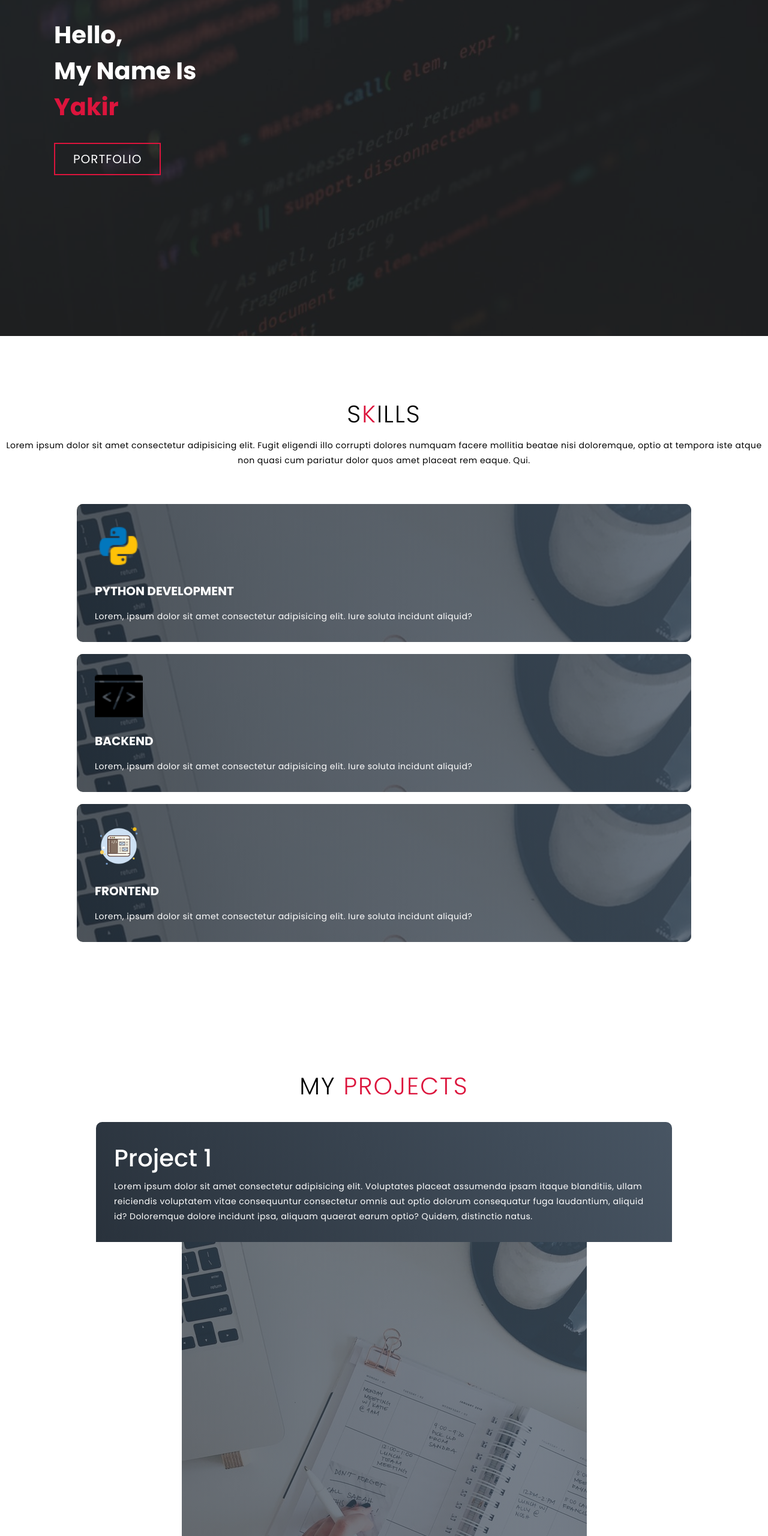
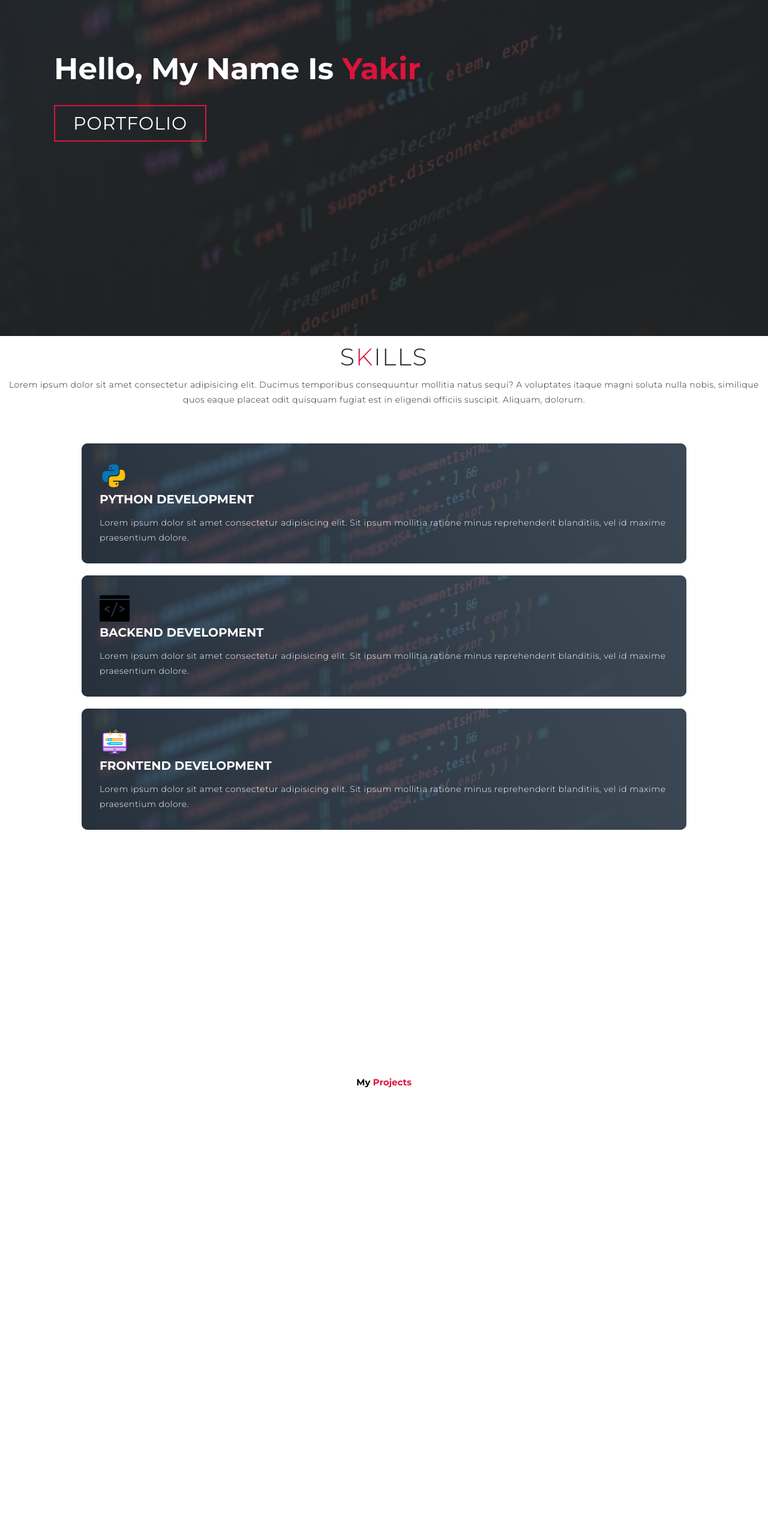
Before and after one commit to Yakir13/Portfolio, a plain HTML site: page index.html in a window 1280 px wide. Shown: the part 240-2800 px from the top of the page at 60% size. After the commit the page ends 2443 px from the top, so only its background shows below. Drawn offline with Linux system fonts and the light colour scheme.

Commit message:
projects

```diff
--- a/index.html
+++ b/index.html
@@ -1,46 +1,54 @@
 <!DOCTYPE html>
 <html lang="en">
+
 <head>
     <meta charset="UTF-8">
     <meta name="viewport" content="width=device-width, initial-scale=1.0">
     <link rel="stylesheet" href="style.css">
-    <title>Porfilio</title>
+    <title>Portfolio</title>
 </head>
+
 <body>
     <!-- Hero -->
     <section id="hero">
         <div class="hero container">
             <div>
-                <h1>Hello, <span></span></h1>
-                <h1>My Name Is <span></span></h1>
-                <h1>Yakir <span></span></h1>
+                <h1>Hello, My Name Is <span>Yakir</span></h1>
                 <a href="#" type="button" class="cta">Portfolio</a>
             </div>
         </div>
     </section>
     <!-- End Hero -->
+
     <!-- Skills -->
     <section id="skills">
         <div class="skills container">
             <div class="skill-top">
                 <h1 class="section-title">S<span>k</span>ills</h1>
-                <p>Lorem ipsum dolor sit amet consectetur adipisicing elit. Fugit eligendi illo corrupti dolores numquam facere mollitia beatae nisi doloremque, optio at tempora iste atque non quasi cum pariatur dolor quos amet placeat rem eaque. Qui.</p>
+                <p>Lorem ipsum dolor sit amet consectetur adipisicing elit. Ducimus temporibus consequuntur mollitia
+                    natus sequi? A voluptates itaque magni soluta nulla nobis, similique quos eaque placeat odit
+                    quisquam fugiat est in eligendi officiis suscipit. Aliquam, dolorum.</p>
             </div>
             <div class="skill-bottom">
                 <div class="skill-item">
                     <div class="icon"><img src="./img/icons8-python-48.png" alt=""></div>
                     <h2>Python Development</h2>
-                    <p>Lorem, ipsum dolor sit amet consectetur adipisicing elit. Iure soluta incidunt aliquid?</p>
+                    <p>Lorem ipsum dolor sit amet consectetur adipisicing elit. Sit ipsum mollitia ratione minus
+                        reprehenderit blanditiis, vel id maxime praesentium dolore.</p>
                 </div>
                 <div class="skill-item">
                     <div class="icon"><img src="./img/icons8-backend-50.png" alt=""></div>
-                    <h2>Backend</h2>
-                    <p>Lorem, ipsum dolor sit amet consectetur adipisicing elit. Iure soluta incidunt aliquid?</p>
+                    <h2>Backend Development</h2>
+                    <p>Lorem ipsum dolor sit amet consectetur adipisicing elit. Sit ipsum mollitia ratione minus
+                        reprehenderit
+                        blanditiis, vel id maxime praesentium dolore.</p>
                 </div>
                 <div class="skill-item">
-                    <div class="icon"><img src="./img/icons8-frontend-100.png" alt=""></div>
-                    <h2>Frontend</h2>
-                    <p>Lorem, ipsum dolor sit amet consectetur adipisicing elit. Iure soluta incidunt aliquid?</p>
+                    <div class="icon"><img src="./img/icons8-frontend-development-50.png" alt=""></div>
+                    <h2>Frontend Development</h2>
+                    <p>Lorem ipsum dolor sit amet consectetur adipisicing elit. Sit ipsum mollitia ratione minus
+                        reprehenderit
+                        blanditiis, vel id maxime praesentium dolore.</p>
                 </div>
             </div>
         </div>
@@ -49,63 +57,17 @@
 
     <!-- Projects -->
     <section id="projects">
-        <div class="projects container">
-            <div class="project-header">
-                <h1 class="section-title">My <span>Projects</span></h1>
-            </div>
-            <div class="all-projects">
-                <div class="project-item">
-                    <div class="project-info">
-                        <h1>Project 1</h1>
-                        <p>Lorem ipsum dolor sit amet consectetur adipisicing elit. Voluptates placeat assumenda ipsam itaque blanditiis, ullam reiciendis voluptatem vitae consequuntur consectetur omnis aut optio dolorum consequatur fuga laudantium, aliquid id? Doloremque dolore incidunt ipsa, aliquam quaerat earum optio? Quidem, distinctio natus.</p>
-                    </div>
-                    <div class="project-img">
-                        <img src="./img/img-1.png" alt="img">
-                    </div>
+        <div class="projects">
+            <div class="projects container">
+                <div class="projects-header">
+                    <h1 class="section-title">My <span>Projects</span></h1>
                 </div>
-                <div class="project-item">
-                    <div class="project-info">
-                        <h1>Project 2</h1>
-                        <p>Lorem ipsum dolor sit amet consectetur adipisicing elit. Voluptates placeat assumenda ipsam itaque
-                            blanditiis, ullam reiciendis voluptatem vitae consequuntur consectetur omnis aut optio dolorum consequatur
-                            fuga laudantium, aliquid id? Doloremque dolore incidunt ipsa, aliquam quaerat earum optio? Quidem,
-                            distinctio natus.</p>
-                    </div>
-                    <div class="project-img">
-                        <img src="./img/img-1.png" alt="img">
-                    </div>
-                </div>
-                <div class="project-item">
-                    <div class="project-info">
-                        <h1>Project 3</h1>
-                        <p>Lorem ipsum dolor sit amet consectetur adipisicing elit. Voluptates placeat assumenda ipsam itaque
-                            blanditiis, ullam reiciendis voluptatem vitae consequuntur consectetur omnis aut optio dolorum consequatur
-                            fuga laudantium, aliquid id? Doloremque dolore incidunt ipsa, aliquam quaerat earum optio? Quidem,
-                            distinctio natus.</p>
-                        </div>
-                        <div class="project-img">
-                            <img src="./img/img-1.png" alt="img">
-                        </div>
-                </div>
-                <div class="project-item">
-                    <div class="project-info">
-                        <h1>Project 4</h1>
-                        <p>Lorem ipsum dolor sit amet consectetur adipisicing elit. Voluptates placeat assumenda ipsam itaque
-                            blanditiis, ullam reiciendis voluptatem vitae consequuntur consectetur omnis aut optio dolorum consequatur
-                            fuga laudantium, aliquid id? Doloremque dolore incidunt ipsa, aliquam quaerat earum optio? Quidem,
-                            distinctio natus.</p>
-                    </div>
-                    <div class="project-img">
-                        <img src="./img/img-1.png" alt="img">
-                    </div>
-                </div>
+                <div class="all-projects"></div>
             </div>
         </div>
     </section>
     <!-- End Projects -->
+    <script src="script.js"></script>
+</body>
 
-    <!-- About -->
-
-    <!-- End About -->
-</body>
 </html>
--- a/style.css
+++ b/style.css
@@ -1,4 +1,4 @@
-@import url('https://fonts.googleapis.com/css2?family=Poppins:ital,wght@0,100;0,200;0,300;0,400;0,500;0,600;0,700;0,800;0,900;1,100;1,200;1,300;1,400;1,500;1,600;1,700;1,800;1,900&display=swap');
+@import url('https://fonts.googleapis.com/css2?family=Montserrat:ital,wght@0,100..900;1,100..900&family=Open+Sans:ital,wght@0,300..800;1,300..800&display=swap');
 
 * {
     box-sizing: border-box;
@@ -7,20 +7,24 @@
 }
 
 html {
+    font-family: 'Montserrat', sans-serif;
     font-size: 10px;
-    font-family: 'Poppins', sans-serif;
 }
 
 a {
     text-decoration: none;
 }
 
+span {
+    color: crimson;
+}
+
 .container {
+    min-height: 100vh;
+    width: 100%;
     display: flex;
     align-items: center;
     justify-content: center;
-    min-height: 100vh;
-    width: 100%;
 }
 
 img {
@@ -30,33 +34,19 @@ img {
 }
 
 p {
-    color: black;
+    color: #252525;
     font-size: 1.4rem;
     margin-top: 5px;
     line-height: 2.5rem;
-    font-weight: 300px;
+    font-weight: 300;
     letter-spacing: .05rem;
-}
-
-.section-title {
-    font-size: 4rem;
-    font-weight: 300;
-    color: black;
-    margin-bottom: 10px;
-    text-transform: uppercase;
-    letter-spacing: .2rem;
-    text-align: center;
-}
-
-.section-title span {
-    color: crimson;
 }
 
 /* Hero */
 #hero {
     background-image: url(./img/hero-bg.jpg);
+    background-position: top-center;
     background-size: cover;
-    background-position: top center;
     position: relative;
     z-index: 1;
 }
@@ -68,8 +58,8 @@ p {
     top: 0;
     height: 100%;
     width: 100%;
-    background-color: #212121;
-    opacity: .8;
+    background-color: #252525;
+    opacity: .7;
     z-index: -1;
 }
 
@@ -80,59 +70,21 @@ p {
     justify-content: flex-start;
 }
 
-.hero h1 {
+#hero h1 {
     display: block;
     width: fit-content;
-    font-size: 4rem;
+    font-size: 5rem;
     position: relative;
-    color: transparent;
-    animation: text_reveal .5s ease forwards;
-    animation-delay: 1ss;
-}
-
-#hero h1:nth-child(1) {
-    animation-delay: 1s;
-}
-
-#hero h1:nth-child(2) {
-    animation-delay: 2s;
-}
-
-#hero h1:nth-child(3) {
-    animation: text_reveal_name .5s ease forwards;
-    animation-delay: 3s;
-}
-
-#hero h1 span {
-    position: absolute;
-    top: 0;
-    left: 0;
-    height: 100%;
-    width: 0;
-    background-color: crimson;
-    animation: text_reveal_box 1s ease;
-    animation-delay: .3s;
-}
-
-#hero h1:nth-child(1) span {
-    animation-delay: .5s;
-}
-
-#hero h1:nth-child(2) span {
-    animation-delay: 1.5s;
-}
-
-#hero h1:nth-child(3) span {
-    animation-delay: 2.5s;
+    color: #fff;
 }
 
 #hero .cta {
     display: inline-block;
     padding: 10px 30px;
-    color: white;
+    color: #fff;
     background-color: transparent;
     border: 2px solid crimson;
-    font-size: 2rem;
+    font-size: 3rem;
     text-transform: uppercase;
     letter-spacing: .1rem;
     margin-top: 30px;
@@ -141,20 +93,43 @@ p {
 }
 
 #hero .cta:hover {
-    color: white;
+    color: #fff;
     background-color: crimson;
 }
-/* End Hero  */
 
-/* Skills */
+/* End Hero */
+
+/* Skill */
 #skills .skills {
     flex-direction: column;
     text-align: center;
     max-width: 1500px;
     margin: 0 auto;
-    padding: 100px 0;
+    padding: 10px;
 }
 
+#skills .section-title {
+    font-size: 4rem;
+    font-weight: 300;
+    color: #252525;
+    margin-bottom: 10px;
+    text-transform: uppercase;
+    letter-spacing: .2rem;
+    text-align: center;
+}
+
+#skills .section-title span {
+    color: crimson;
+}
+
+#skills .skill-top p {
+    color: #252525;
+    font-size: 1.4rem;
+    margin-top: 5px;
+    line-height: 2.5rem;
+    font-weight: 300;
+    letter-spacing: .05rem;
+}
 
 #skills .skill-bottom {
     display: flex;
@@ -165,7 +140,6 @@ p {
 }
 
 #skills .skill-item {
-    background-image: url(./img/img-1.png);
     flex-basis: 80%;
     display: flex;
     align-items: flex-start;
@@ -173,6 +147,7 @@ p {
     flex-direction: column;
     padding: 30px;
     border-radius: 10px;
+    background-image: url(./img/hero-bg.jpg);
     background-size: cover;
     margin: 10px 5%;
     position: relative;
@@ -192,126 +167,20 @@ p {
     z-index: -1;
 }
 
-#skills .skill-bottom .icon {
-    height: 80px;
-    width: 80px;
-    margin-bottom: 20px;
-}
-
 #skills .skill-item h2 {
     font-size: 2rem;
-    color: white;
+    color: #fff;
     margin-bottom: 10px;
     text-transform: uppercase;
 }
 
-#skills .skill-item p {
-    color: white;
+#skills .skill-bottom p {
+    color: #fff;
     text-align: left;
 }
+
 /* End Skills */
 
 /* Projects */
-#projects .projects {
-    flex-direction: column;
-    max-width: 1200px;
-    margin: 0 auto;
-    padding: 100px 0;
-}
 
-#projects .projects-header h1 {
-    margin-bottom: 50px;
-}
-
-#projects .all-projects {
-    display: flex;
-    align-items: center;
-    justify-content: center;
-    flex-direction: column;
-}
-
-#projects .project-item {
-    display: flex;
-    align-items: center;
-    justify-content: center;
-    flex-direction: column;
-    width: 80%;
-    margin: 20px auto;
-    overflow: hidden;
-    border-radius: 10px;
-}
-
-#projects .project-info {
-    padding: 30px;
-    flex-basis: 50%;
-    background-color: white;
-    height: 100%;
-    display: flex;
-    align-items: flex-start;
-    justify-content: center;
-    flex-direction: column;
-    background-image: linear-gradient(60deg, #29323c 0%, #485563 100%);
-    color: white;
-}
-
-#projects .project-info h1 {
-    font-size: 4rem;
-    font-weight: 500;
-}
-
-#projects .project-info p {
-    color: white;
-}
-
-#projects .project-img {
-    flex-basis: 50%;
-    height: 300px;
-    overflow: hidden;
-    position: relative;
-}
-
-#projects .project-img::after{
-    content: '';
-    position: absolute;
-    left: 0;
-    top: 0;
-    height: 100%;
-    width: 100%;
-    background-image: linear-gradient(60deg, #29323c 0%, #485563 100%);
-    opacity: .7;
-}
-
-#projects .project-img img {
-    transition: .3s ease transform;
-}
-
-
-#projects .project-item:hover .project-img img {
-    transform: scale(1.1);
-}
 /* End Projects */
-
-/* Keyframes */
-@keyframes text_reveal_box {
-    50% {
-        width: 100%;
-        left: 0;
-    }
-    100% {
-        width: 0;
-        left: 100%;
-    }
-}
-
-@keyframes text_reveal {
-    100% {
-        color: white;
-    }
-}
-
-@keyframes text_reveal_name {
-    100% {
-        color: crimson;
-    }
-}
-/* End Keyframes */
```
Also changed, not shown: img/icons8-frontend-100.png (deleted), img/icons8-frontend-development-50.png (added).
